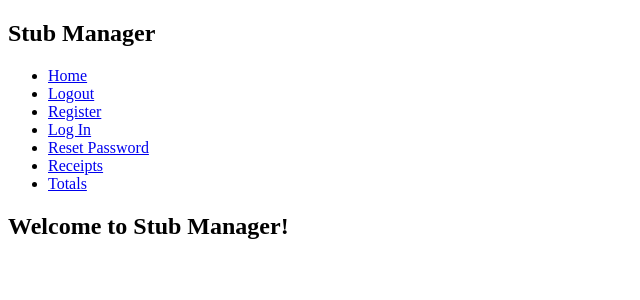
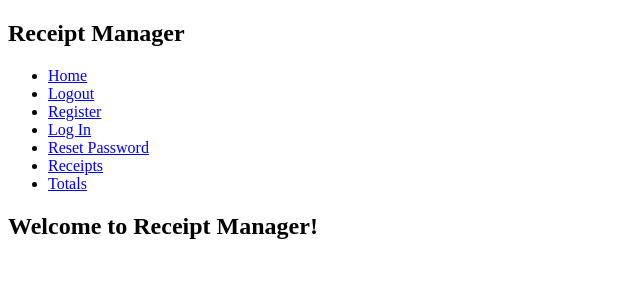
Before and after one commit to zacharysgoldberg/Receipt-Manager, a Flask app: page / in a window 1280 px wide. Shown: the top 300 px of the page, without its empty margins (0-640 px from the left). Run offline with Flask 2, Linux system fonts and the light colour scheme.

Commit message:
fixed title in templates

```diff
--- a/app/api/templates/base.html
+++ b/app/api/templates/base.html
@@ -1,7 +1,7 @@
 <!DOCTYPE html>
 <title>{% block title %}{% endblock %} - Stub Manager</title>
 <nav>
-  <h1>Stub Manager</h1>
+  <h1>Receipt Manager</h1>
   <head>
     <ul>
       <li><a href="{{ url_for('index') }}"> Home </a></li>
--- a/app/api/templates/home.html
+++ b/app/api/templates/home.html
@@ -1,3 +1,3 @@
 {% extends 'base.html' %} {% block header %}
-<h1>{% block title %}Welcome to Stub Manager!{% endblock %}</h1>
+<h1>{% block title %}Welcome to Receipt Manager!{% endblock %}</h1>
 {% endblock %} {% block content %} {% endblock %}
```
